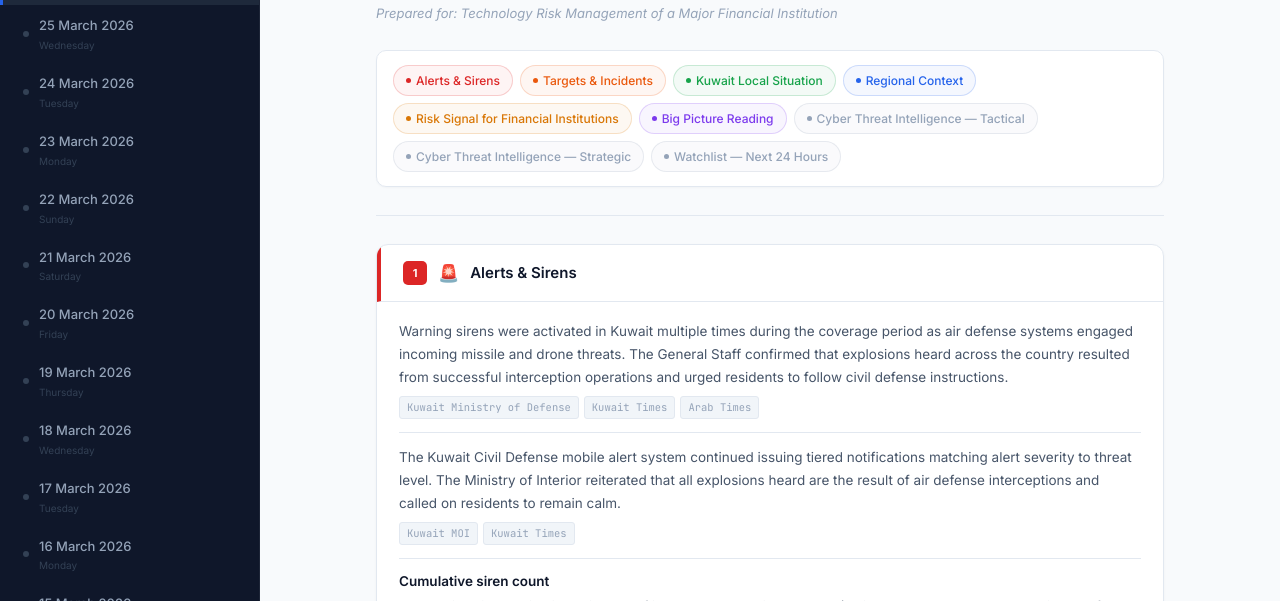
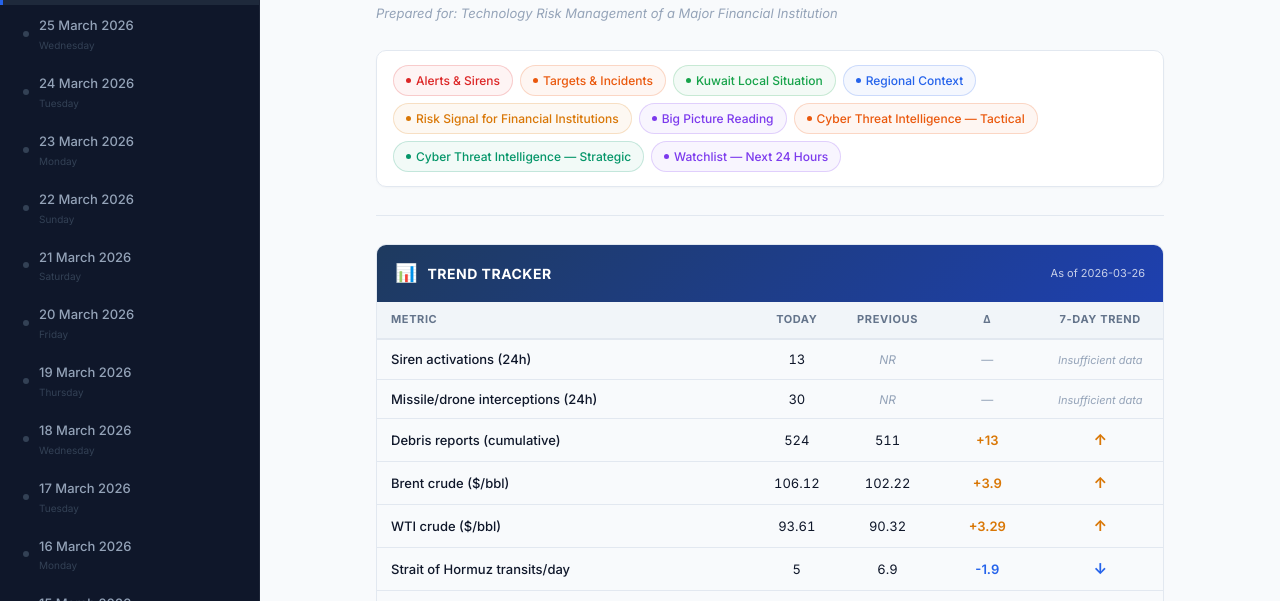
Before and after one commit to neotamizhan/HorizonScan, a plain HTML site: page index.html in a window 1280 px wide. Shown: the part 199-800 px from the top of the page. Drawn offline with Linux system fonts and the light colour scheme.

Commit message:
index updated to feature tracking table

```diff
--- a/index.html
+++ b/index.html
@@ -458,6 +458,67 @@ body {
 
 .art-link:hover { background: #dbeafe; border-color: #93c5fd; }
 
+/* Trend Tracker */
+.trend-card {
+  background: var(--card-bg);
+  border-radius: 10px;
+  border: 1px solid var(--border);
+  box-shadow: var(--card-shadow);
+  overflow: hidden;
+  margin-bottom: 20px;
+}
+.trend-head {
+  display: flex;
+  align-items: center;
+  gap: 10px;
+  padding: 14px 18px;
+  background: linear-gradient(135deg, #1e3a5f 0%, #1e40af 100%);
+  color: #fff;
+}
+.trend-head-icon { font-size: 18px; }
+.trend-head-title { font-size: 14px; font-weight: 700; letter-spacing: .5px; text-transform: uppercase; }
+.trend-head-asof  { margin-left: auto; font-size: 11px; opacity: .75; }
+.trend-table-wrap { overflow-x: auto; -webkit-overflow-scrolling: touch; }
+.trend-table {
+  width: 100%;
+  border-collapse: collapse;
+  font-size: 13px;
+}
+.trend-table thead tr {
+  background: #f1f5f9;
+  border-bottom: 2px solid #e2e8f0;
+}
+.trend-table thead th {
+  padding: 9px 14px;
+  text-align: left;
+  font-size: 11px;
+  font-weight: 700;
+  letter-spacing: .6px;
+  text-transform: uppercase;
+  color: #64748b;
+  white-space: nowrap;
+}
+.trend-table thead th:not(:first-child) { text-align: center; }
+.trend-table tbody tr { border-bottom: 1px solid var(--border); }
+.trend-table tbody tr:last-child { border-bottom: none; }
+.trend-table tbody tr:hover { background: #f8fafc; }
+.trend-table td {
+  padding: 9px 14px;
+  color: var(--text);
+  vertical-align: middle;
+}
+.trend-table td:not(:first-child) { text-align: center; }
+.trend-metric { font-weight: 500; }
+.trend-val    { font-variant-numeric: tabular-nums; }
+.trend-nr     { color: #94a3b8; font-style: italic; font-size: 12px; }
+.trend-delta-pos { color: #d97706; font-weight: 600; }
+.trend-delta-neg { color: #2563eb; font-weight: 600; }
+.trend-delta-na  { color: #94a3b8; font-size: 12px; }
+.trend-arrow-up   { color: #d97706; font-weight: 700; font-size: 15px; }
+.trend-arrow-down { color: #2563eb; font-weight: 700; font-size: 15px; }
+.trend-arrow-flat { color: #94a3b8; font-weight: 700; font-size: 15px; }
+.trend-insuf  { color: #94a3b8; font-size: 11px; font-style: italic; }
+
 /* Cyber section */
 
 .cyber-card .sec-body { background: #0d1117; padding: 0; }
@@ -597,13 +658,16 @@ body {
 'use strict';
 
 const SECTION_META = {
-  alerts:     { icon: '🚨', color: '#dc2626' },
-  targets:    { icon: '💥', color: '#ea580c' },
-  local:      { icon: '🇰🇼', color: '#16a34a' },
-  regional:   { icon: '🌍', color: '#2563eb' },
-  risk:       { icon: '⚠️',  color: '#d97706' },
-  bigpicture: { icon: '📖', color: '#7c3aed' },
-  cyber:      { icon: '🔐', color: '#059669' },
+  alerts:         { icon: '🚨', color: '#dc2626' },
+  targets:        { icon: '💥', color: '#ea580c' },
+  local:          { icon: '🇰🇼', color: '#16a34a' },
+  regional:       { icon: '🌍', color: '#2563eb' },
+  risk:           { icon: '⚠️',  color: '#d97706' },
+  bigpicture:     { icon: '📖', color: '#7c3aed' },
+  cyber:          { icon: '🔐', color: '#059669' },
+  cyber_tactical: { icon: '🛡️', color: '#ea580c' },
+  cyber_strategic:{ icon: '🔐', color: '#059669' },
+  watchlist:      { icon: '👁️', color: '#7c3aed' },
 };
 
 let activeDate = null;
@@ -754,6 +818,67 @@ function renderArticles(articles) {
     </div>`).join('')}</div>`;
 }
 
+function renderTrendTracker(tt) {
+  if (!tt || !tt.metrics || !tt.metrics.length) return '';
+
+  function valCell(v) {
+    if (v === 'NR' || v === null || v === undefined) return `<span class="trend-nr">NR</span>`;
+    return `<span class="trend-val">${esc(v)}</span>`;
+  }
+
+  function deltaCell(d) {
+    if (d === 'N/A' || d === null || d === undefined) return `<span class="trend-delta-na">—</span>`;
+    if (d === 'No change') return `<span class="trend-delta-na">No change</span>`;
+    const num = parseFloat(d);
+    if (!isNaN(num)) {
+      if (num > 0) return `<span class="trend-delta-pos">+${num}</span>`;
+      if (num < 0) return `<span class="trend-delta-neg">${num}</span>`;
+      return `<span class="trend-delta-na">0</span>`;
+    }
+    return `<span class="trend-delta-na">${esc(d)}</span>`;
+  }
+
+  function trendCell(t) {
+    if (!t || t === 'Insufficient data') return `<span class="trend-insuf">Insufficient data</span>`;
+    if (t === '↑') return `<span class="trend-arrow-up">↑</span>`;
+    if (t === '↓') return `<span class="trend-arrow-down">↓</span>`;
+    if (t === '→') return `<span class="trend-arrow-flat">→</span>`;
+    return `<span class="trend-val">${esc(t)}</span>`;
+  }
+
+  const rows = tt.metrics.map(m => `
+    <tr>
+      <td class="trend-metric">${esc(m.metric)}</td>
+      <td>${valCell(m.today)}</td>
+      <td>${valCell(m.previous)}</td>
+      <td>${deltaCell(m.delta)}</td>
+      <td>${trendCell(m.trend_7d)}</td>
+    </tr>`).join('');
+
+  return `
+  <div class="trend-card">
+    <div class="trend-head">
+      <span class="trend-head-icon">📊</span>
+      <span class="trend-head-title">Trend Tracker</span>
+      ${tt.as_of ? `<span class="trend-head-asof">As of ${esc(tt.as_of)}</span>` : ''}
+    </div>
+    <div class="trend-table-wrap">
+      <table class="trend-table">
+        <thead>
+          <tr>
+            <th>Metric</th>
+            <th>Today</th>
+            <th>Previous</th>
+            <th>Δ</th>
+            <th>7-Day Trend</th>
+          </tr>
+        </thead>
+        <tbody>${rows}</tbody>
+      </table>
+    </div>
+  </div>`;
+}
+
 function renderSection(sec) {
   const meta    = SECTION_META[sec.id] || { icon: '📋', color: '#94a3b8' };
   const isCyber = sec.id === 'cyber';
@@ -808,6 +933,7 @@ function renderReport(data) {
     <div class="report-prepared-for"><em>Prepared for: Technology Risk Management of a Major Financial Institution</em></div>
     ${renderJumpBar(data.sections)}
     <div class="divider"></div>
+    ${renderTrendTracker(data.trend_tracker)}
     ${data.sections.map(renderSection).join('\n')}
     ${data.footer ? `<div class="report-footer">${esc(data.footer)}</div>` : ''}
   `;
```
